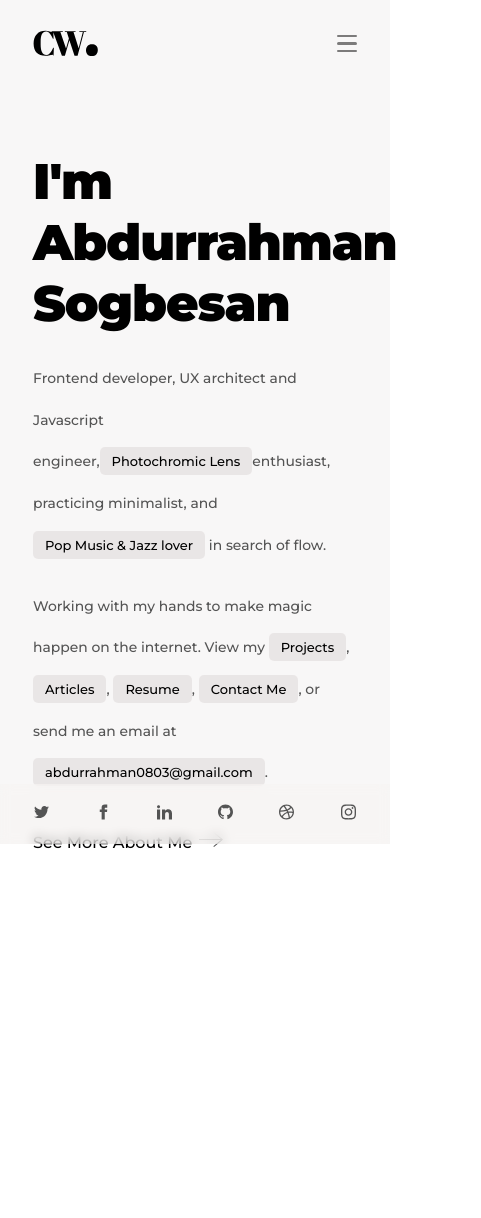
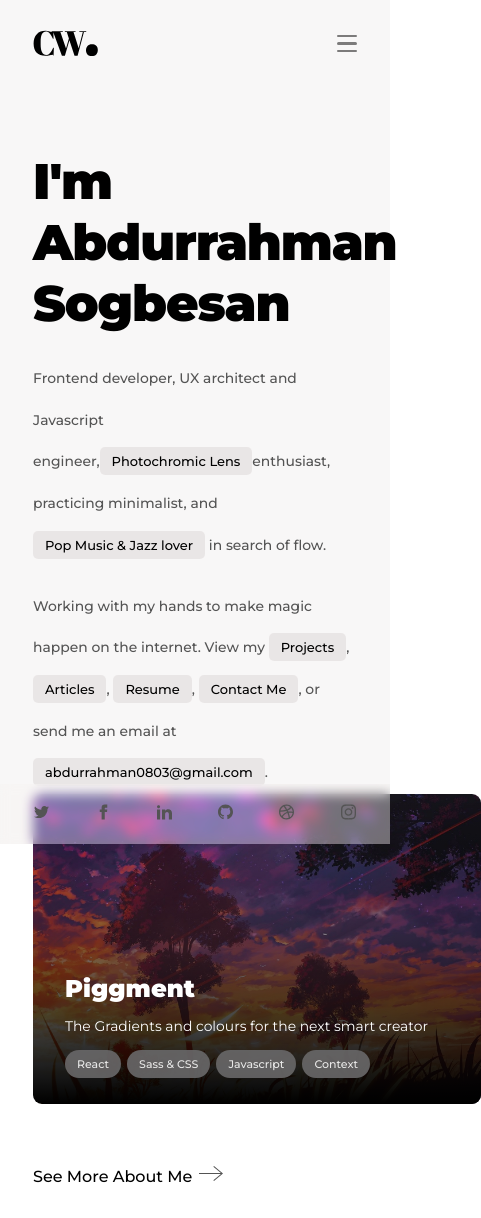
Before and after one commit to AbdurrahmanSogbesan/simple-folio, a React (Create React App) app: page / in a window 390 px wide. Shown: the whole page, 481 px wide, since content can reach past the window. Before the commit the page ends 884 px from the top, so only its background shows below. Built offline with nearby package versions, Linux system fonts and the light colour scheme.

Commit message:
adjusted project card css and props

```diff
--- a/src/components/ProjectCard/ProjectCard.css
+++ b/src/components/ProjectCard/ProjectCard.css
@@ -1,5 +1,5 @@
 .projectCard {
-  width: 100%;
+  width: 448px;
   height: 310px;
   margin: 0 0 1.5em;
   cursor: pointer;
@@ -35,7 +35,7 @@ img {
   left: 0;
   right: 0;
   bottom: 0;
-  background-image: linear-gradient(rgba(0, 0, 0, 1), transparent);
+  background-image: linear-gradient(transparent, black);
   transition: opacity 0.5s ease-in;
 }
 
@@ -55,4 +55,8 @@ img {
   .projectCard__content {
     opacity: 1;
   }
+  .projectCard__overlay {
+    background-image: linear-gradient(transparent, black);
+    opacity: 1;
+  }
 }
--- a/src/components/ProjectCard/index.js
+++ b/src/components/ProjectCard/index.js
@@ -3,21 +3,18 @@ import BaseText from "../BaseText";
 import Label from "../Label";
 import "./ProjectCard.css";
 
-function ProjectCard() {
+function ProjectCard({ title, description, label1, label2, label3, label4 }) {
   return (
     <div className="projectCard">
       <div className="projectCard__overlay"></div>
       <div className="projectCard__content">
-        <span className="projectCard__title">Piggment</span>
-        <BaseText
-          className="projectBaseText"
-          text="The colours for the next smart creator"
-        />
+        <span className="projectCard__title">{title}</span>
+        <BaseText className="projectBaseText" text={description} />
         <div className="labelRow">
-          <Label className="projectCard__label" text="React" />
-          <Label className="projectCard__label" text="Sass & CSS" />
-          <Label className="projectCard__label" text="Javascript" />
-          <Label className="projectCard__label" text="Context" />
+          <Label className="projectCard__label" text={label1} />
+          <Label className="projectCard__label" text={label2} />
+          <Label className="projectCard__label" text={label3} />
+          <Label className="projectCard__label" text={label4} />
         </div>
       </div>
     </div>
--- a/src/pages/Home/index.js
+++ b/src/pages/Home/index.js
@@ -4,6 +4,7 @@ import Footer from "../../components/Footer";
 import H1 from "../../components/H1";
 import Header from "../../components/Header";
 import Label from "../../components/Label";
+import ProjectCard from "../../components/ProjectCard";
 import "./Home.css";
 
 function Home() {
@@ -32,6 +33,15 @@ function Home() {
           <BaseText text=", or send me an email at " />
           <Label text="abdurrahman0803@gmail.com" />
           <BaseText text="." />
+          <ProjectCard
+            title="Piggment"
+            description="The Gradients and colours for the next smart creator
+            "
+            label1="React"
+            label2="Sass & CSS"
+            label3="Javascript"
+            label4="Context"
+          />
         </span>
         <Footer linkText="See More About Me" />
       </div>
```
